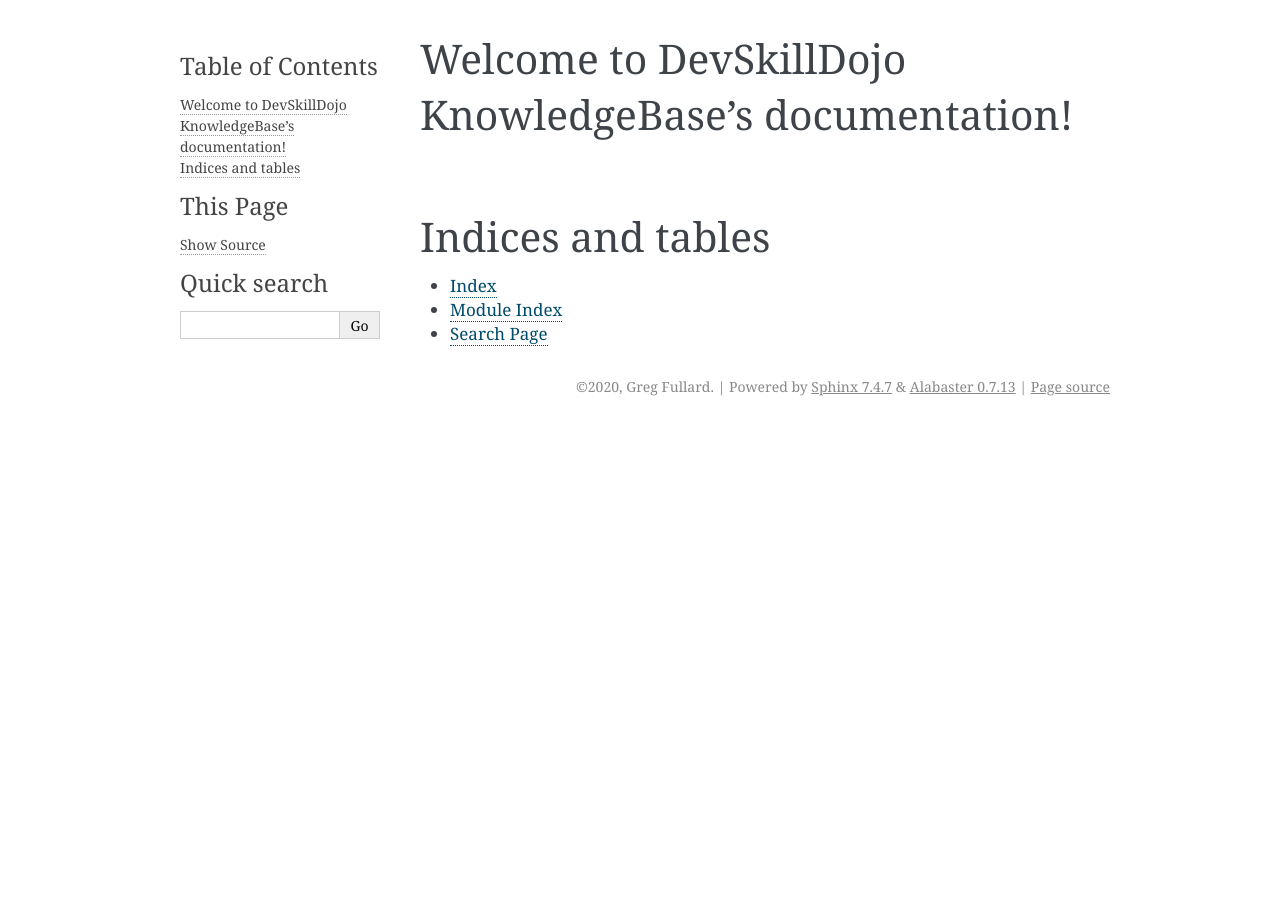
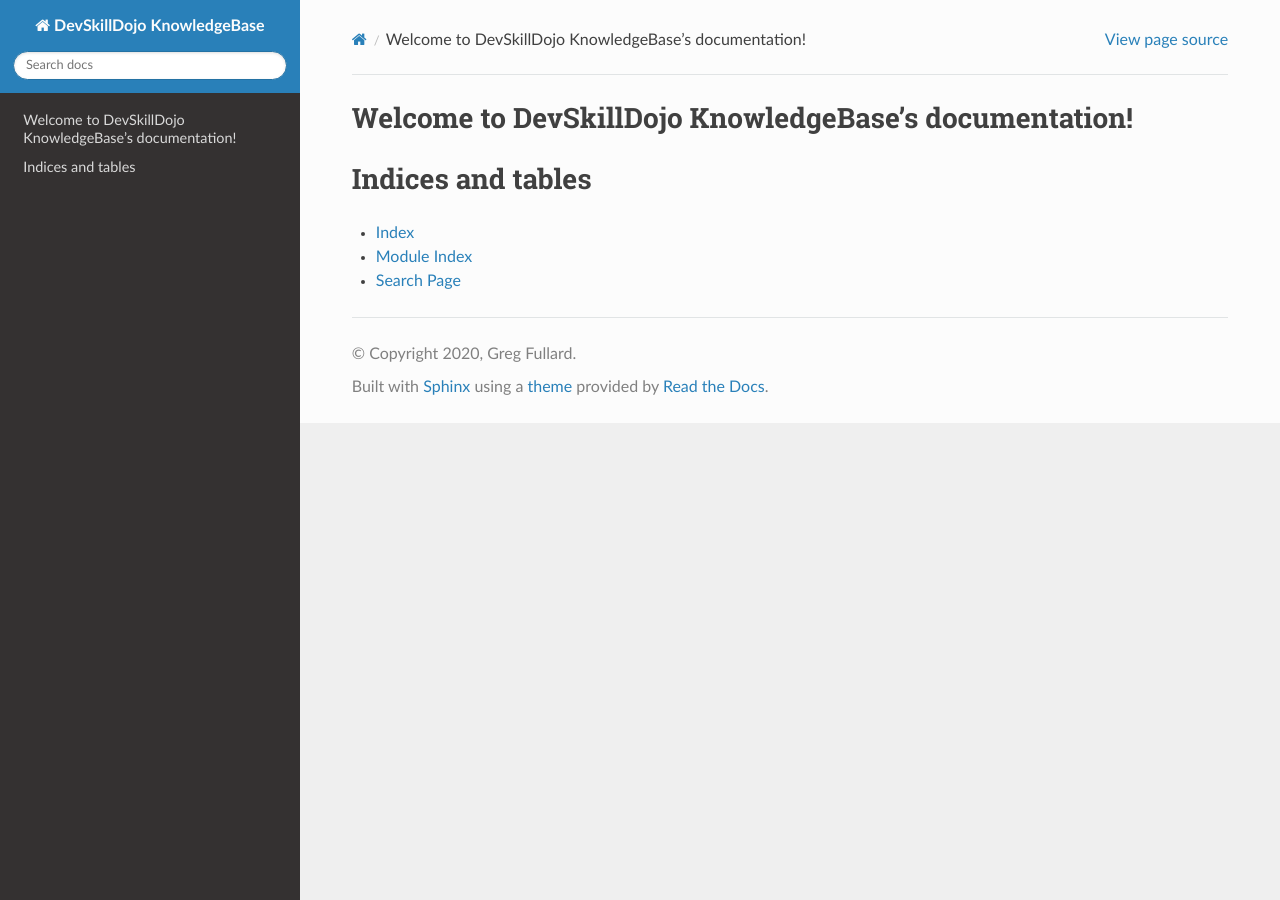
Before and after one commit to DevSkillDojo/KnowledgeBase, a Sphinx documentation site: the page built from source/index.rst, in a window 1280 px wide. Built offline with Sphinx 7.4.7 and the Read the Docs theme 2.0.0, drawn with Linux system fonts in a browser that asks for light colours.

Commit message:
Adding RTD theme

```diff
--- /dev/null
+++ b/source/_static/devskilldojo_theme.css
@@ -0,0 +1,3 @@
+.wy-nav-content {
+max-width: 100% !important;
+}
--- a/source/conf.py
+++ b/source/conf.py
@@ -75,7 +75,8 @@
 # The theme to use for HTML and HTML Help pages.  See the documentation for
 # a list of builtin themes.
 #
-html_theme = 'alabaster'
+#html_theme = 'alabaster'
+html_theme = 'sphinx_rtd_theme'
 
 # Theme options are theme-specific and customize the look and feel of a theme
 # further.  For a list of options available for each theme, see the
@@ -175,3 +176,7 @@
 
 
 # -- Extension configuration -------------------------------------------------
+
+# -- Making the page wider
+def setup(app):
+    app.add_stylesheet('devskilldojo_theme.css')
```
Also changed, not shown: 1 other file.
